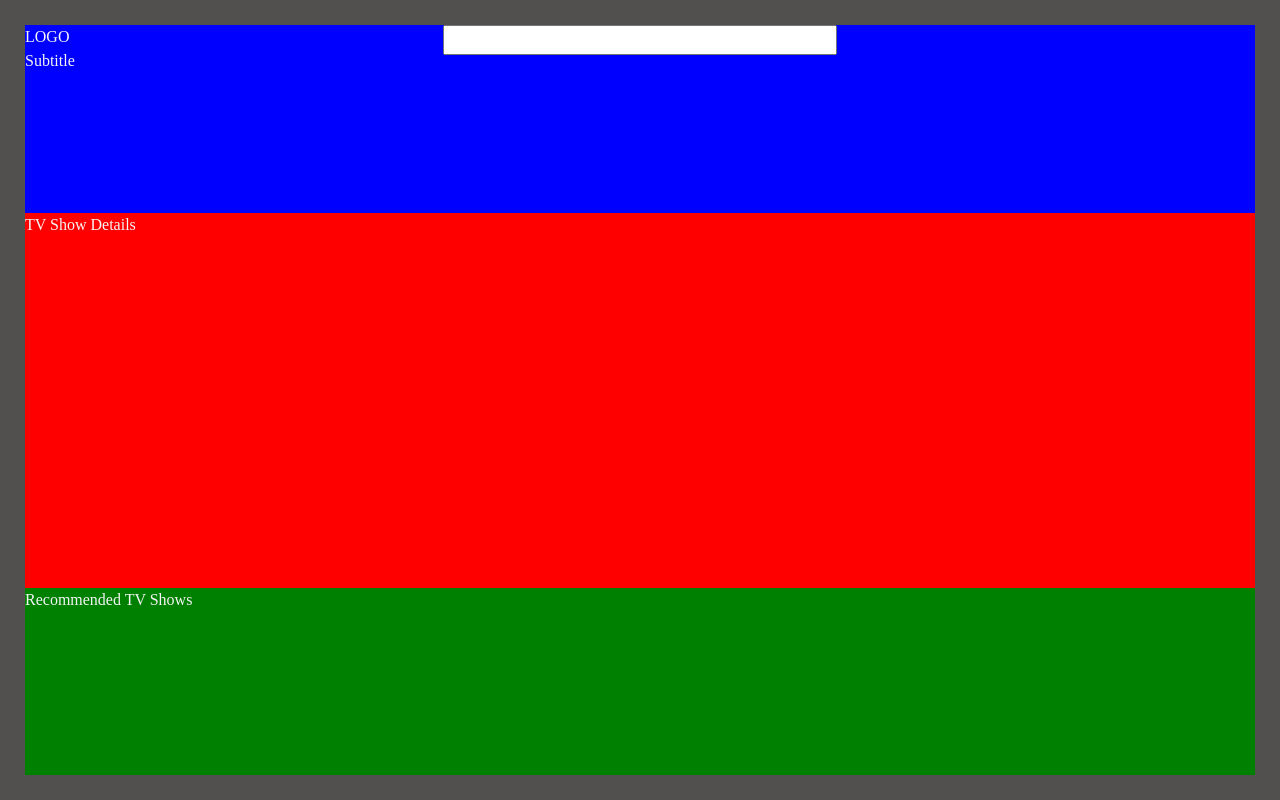
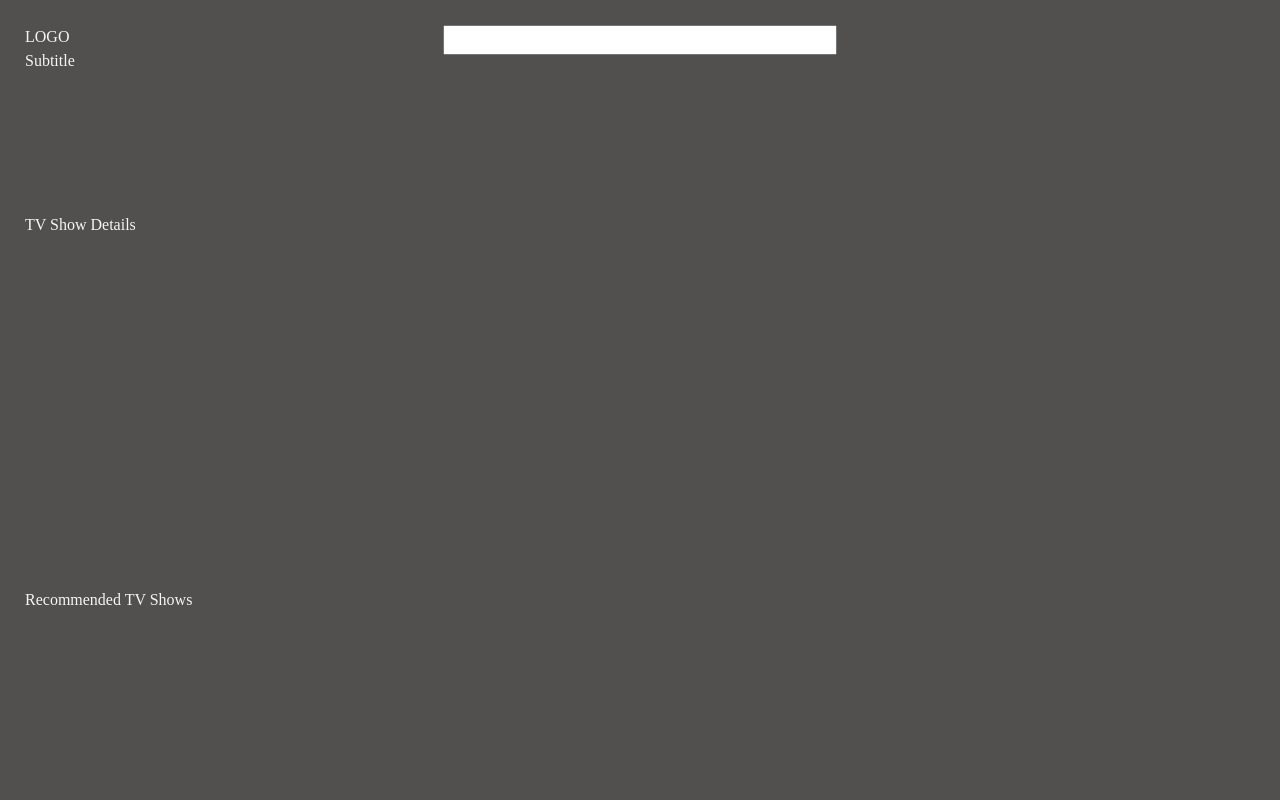
Before and after one commit to cvpolvorosa/tv-show-adviser-app, a React (Create React App) app: page / in a window 1280 px wide. Built offline with nearby package versions, Linux system fonts and the light colour scheme; a web font is replaced by a local one.

Commit message:
Added TV-Shows API and installed axios

```diff
--- a/package.json
+++ b/package.json
@@ -6,9 +6,10 @@
     "@testing-library/jest-dom": "^5.16.5",
     "@testing-library/react": "^13.4.0",
     "@testing-library/user-event": "^13.5.0",
+    "axios": "^1.3.2",
     "react": "^18.2.0",
     "react-dom": "^18.2.0",
-    "react-scripts": "5.0.1",
+    "react-scripts": "^5.0.1",
     "web-vitals": "^2.1.4"
   },
   "scripts": {
--- a/src/style.module.css
+++ b/src/style.module.css
@@ -8,15 +8,15 @@
 
 .header {
     flex: 2;
-    background-color: blue;
+
 }
 
 .tv_show_detail {
     flex: 4;
-    background-color: red;
+
 }
 
 .recommended_tv_shows {
     flex: 2;
-    background-color: green;
+
 }
```
Also changed, not shown: src/api/tv-show.js (added, +8 -0 lines), 1 other file (tests, documents, lock files or other folders).
